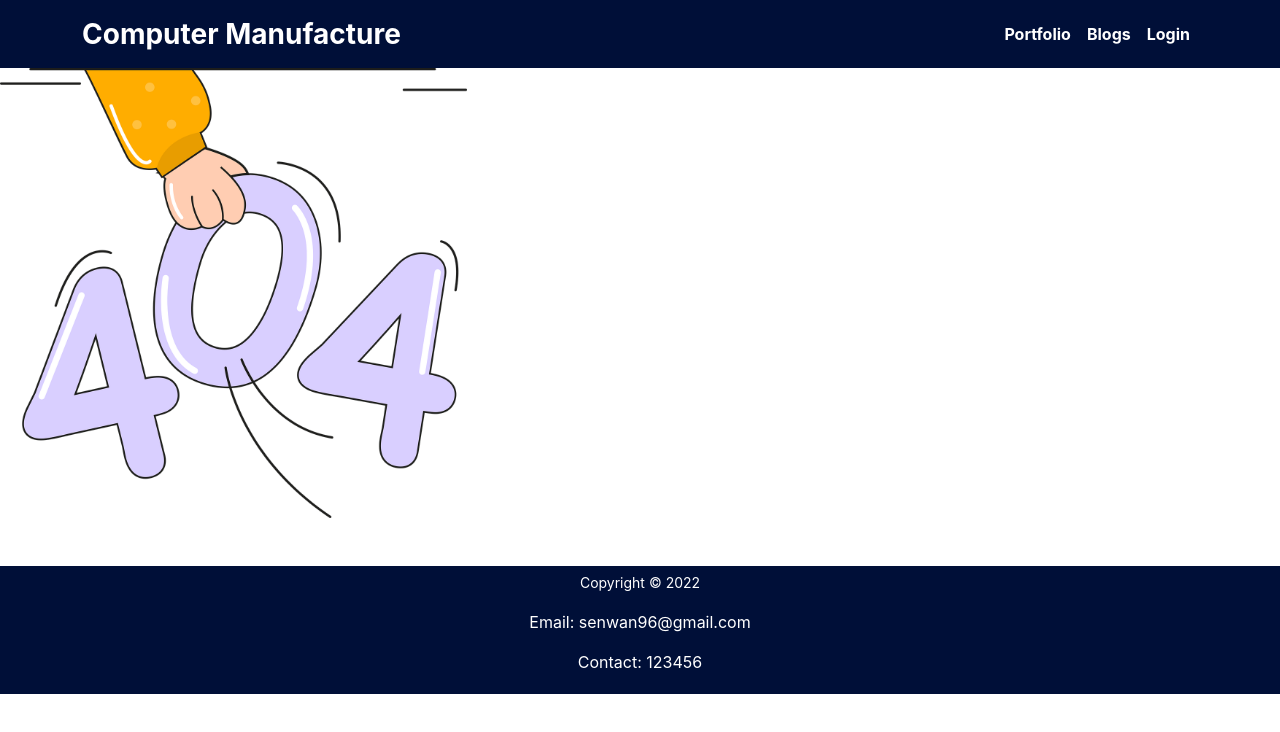
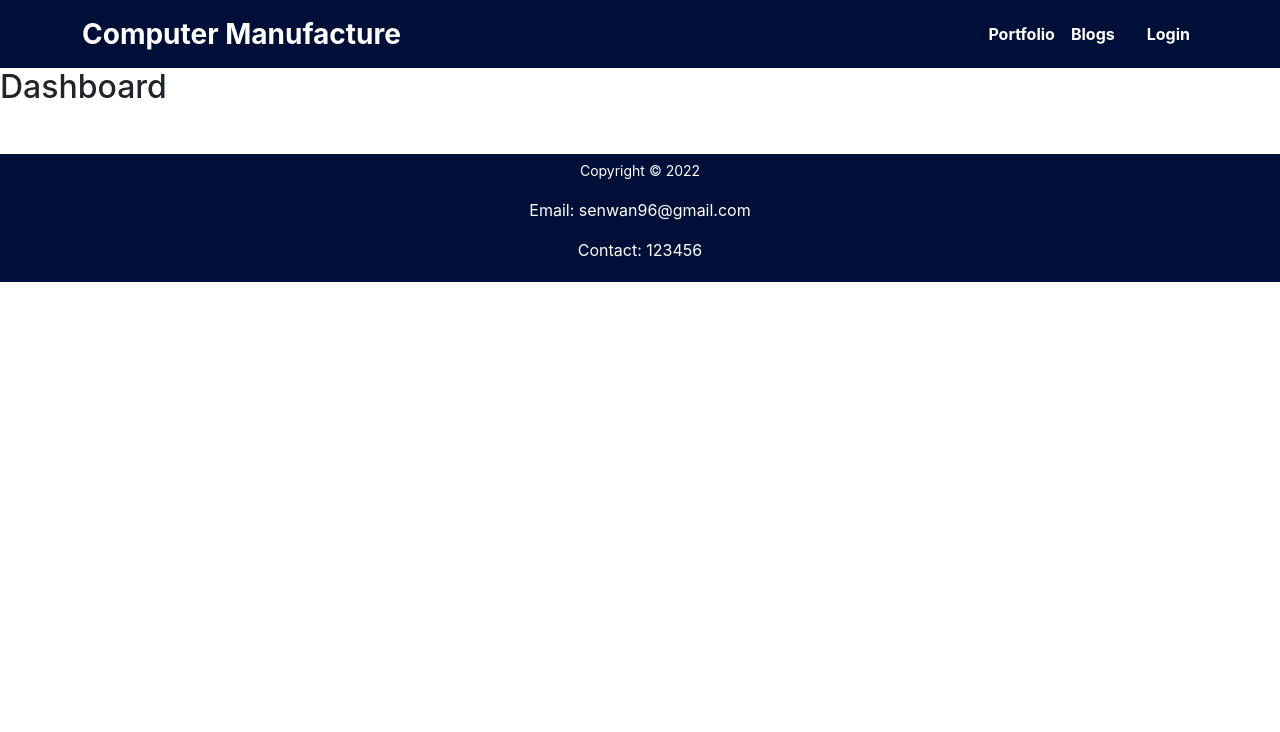
Before and after one commit to SenWan/manufacturer-management-client, a React (Create React App) app: page /dashboard in a window 1280 px wide. Shown: the top 732 px of the page. Built offline with nearby package versions, Linux system fonts and the light colour scheme; no server answers.

Commit message:
dashboard page added

```diff
--- a/src/App.js
+++ b/src/App.js
@@ -1,6 +1,7 @@
 import { Route, Routes } from 'react-router-dom';
 import './App.css';
 import Blogs from './Blogs/Blogs';
+import Dashboard from './Pages/Dashboard/Dashboard';
 import Home from './Pages/Home/Home/Home';
 import Login from './Pages/Login/Login/Login';
 import Register from './Pages/Login/Login/Register/Register';
@@ -19,6 +20,7 @@ function App() {
         <Route path='/home' element={<Home></Home>}></Route>
         <Route path='/blogs' element={<Blogs></Blogs>}></Route>
         <Route path='/portfolio' element={<PortFolio></PortFolio>}></Route>
+        <Route path='/dashboard' element={<Dashboard></Dashboard>}></Route>
         <Route path='/purchase/:purchaseId' element={<Purchase></Purchase>}></Route>
         <Route path='/login' element={<Login></Login>}></Route>
         <Route path='/register' element={<Register></Register>}></Route>
--- /dev/null
+++ b/src/Pages/Dashboard/Dashboard.js
@@ -0,0 +1,11 @@
+import React from 'react';
+
+const Dashboard = () => {
+    return (
+        <div>
+            <h2>Dashboard</h2>
+        </div>
+    );
+};
+
+export default Dashboard;
--- a/src/Pages/Shared/Header/Header.js
+++ b/src/Pages/Shared/Header/Header.js
@@ -25,6 +25,12 @@ const Header = () => {
             <Nav.Link as={Link} to='blogs' className='text-white menu fw-bold fs-6'>Blogs</Nav.Link>
             {
                 user?
+                <Nav.Link as={Link} to='dashboard' className='text-white menu fw-bold fs-6'>Dashboard</Nav.Link>
+                :
+                <Nav.Link className='text-white fw-bold fs-6 menu' as={Link} to="login" eventKey={2}></Nav.Link>
+            }
+            {
+                user?
                 <button onClick={handleSingOut} className='btn text-white fw-bold fs-6 menu'>Signout</button>
                 :
                 <Nav.Link className='text-white fw-bold fs-6 menu' eventKey={2} as={Link} to="login">
```
